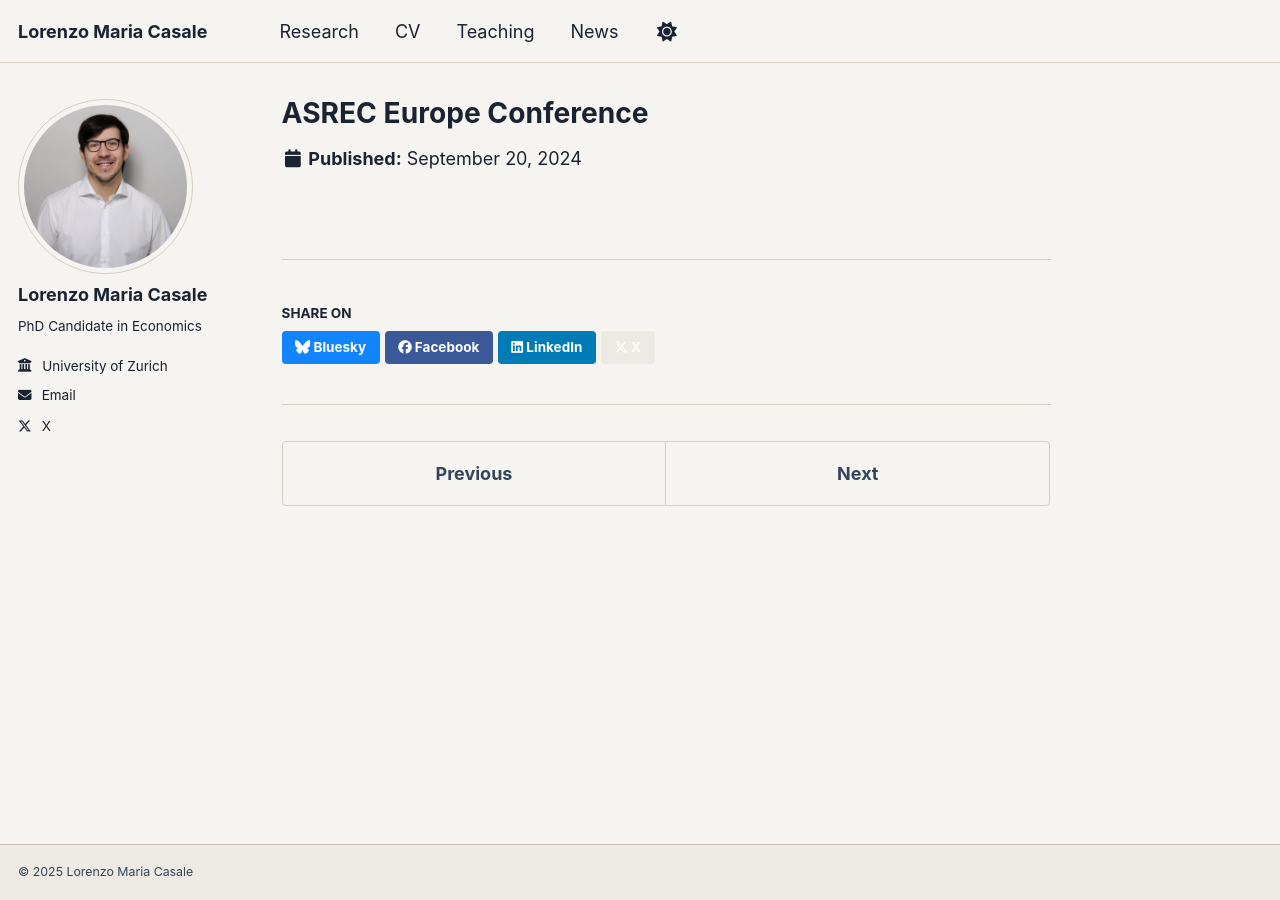
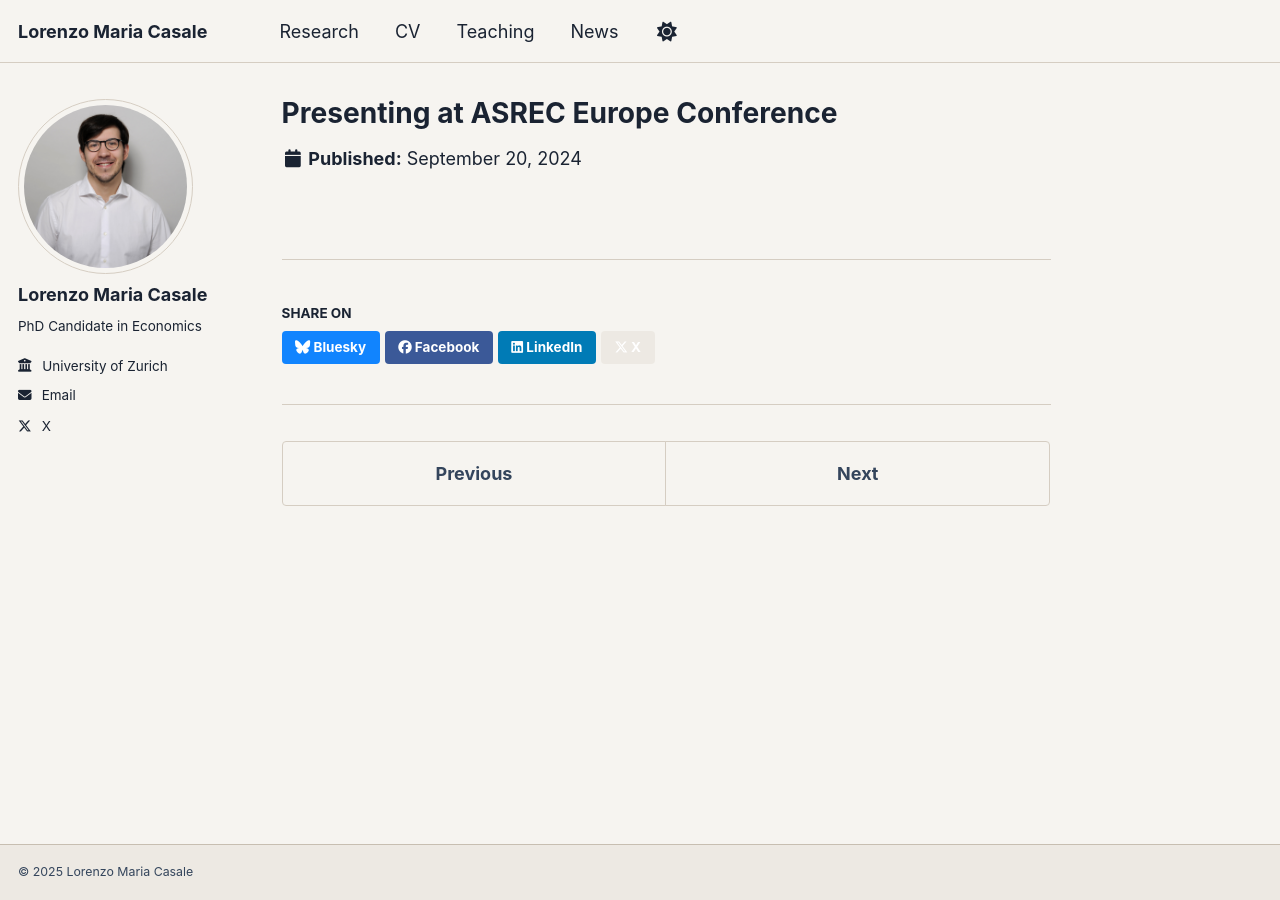
Before and after one commit to lorenzomariacasale/lorenzomariacasale.github.io, a Jekyll site: the page built from _news/2024-09-20-asrec.md, in a window 1280 px wide. Built offline with Jekyll 4.4.1, drawn with Linux system fonts in a browser that asks for light colours.

Commit message:
Eleventh Trial December

```diff
--- a/_includes/archive-single.html
+++ b/_includes/archive-single.html
@@ -37,7 +37,7 @@
           <a href="{{ base_path }}{{ post.url }}" rel="permalink">{{ title }}</a>
         {% endif %}
         {% if post.excerpt %}
-          — <span class="archive__item-inline-excerpt">{{ post.excerpt | markdownify | strip_html }}</span>
+          — <span class="archive__item-inline-excerpt">{{ post.excerpt | markdownify | replace: '<p>', '' | replace: '</p>', '' | strip_newlines }}</span>
         {% endif %}
       </p>
     {% else %}
--- a/_news/2024-09-20-asrec.md
+++ b/_news/2024-09-20-asrec.md
@@ -1,10 +1,8 @@
 ---
-title: 'ASREC Europe Conference'
+title: 'Presenting at ASREC Europe Conference'
 date: 2024-09-20
 #permalink: /news/2025/02/doctorissimes/
 norender: true
 excerpt: >
-  Presenting at the <a href="https://www.asrec.org/">Association for the Study of Religion, Economics, and Culture</a> Europe Conference.
-  <br><br>
   <a href="/files/asrec.pdf">Conference Program</a>
 ---
```
